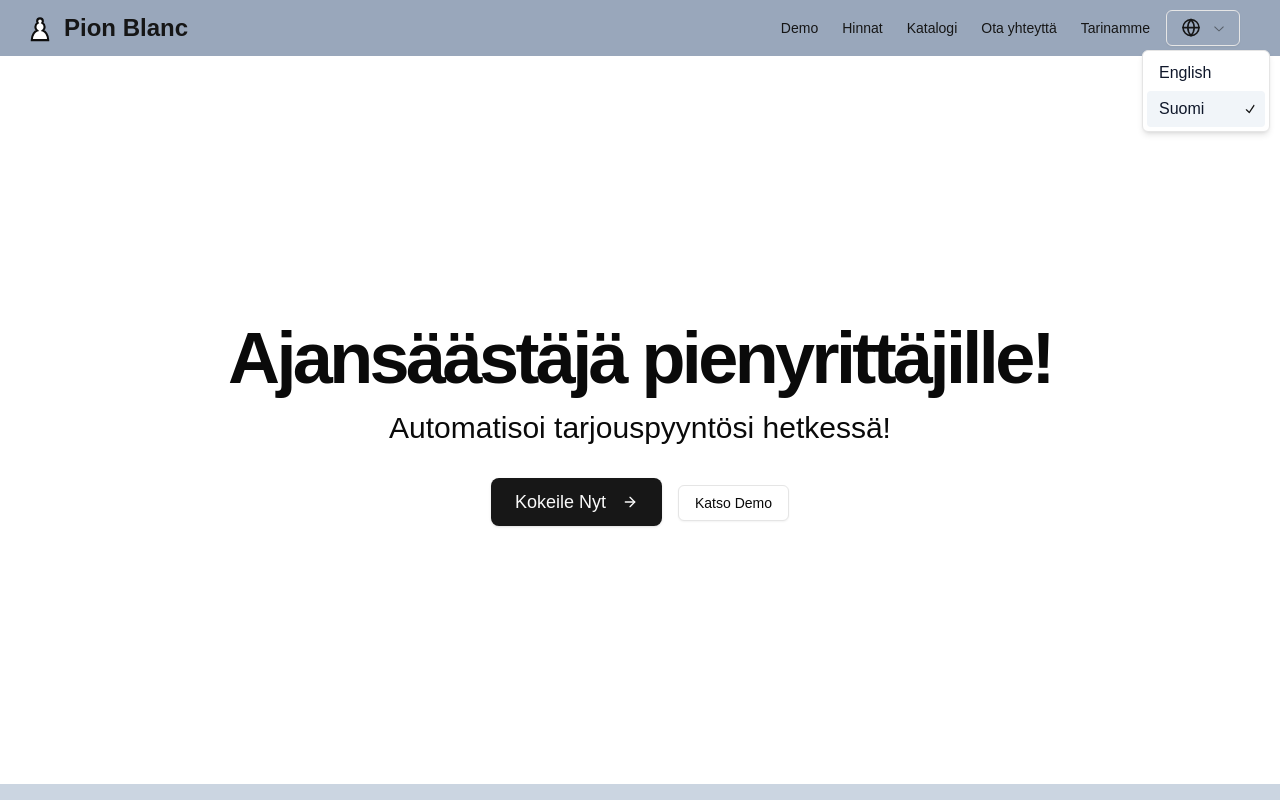
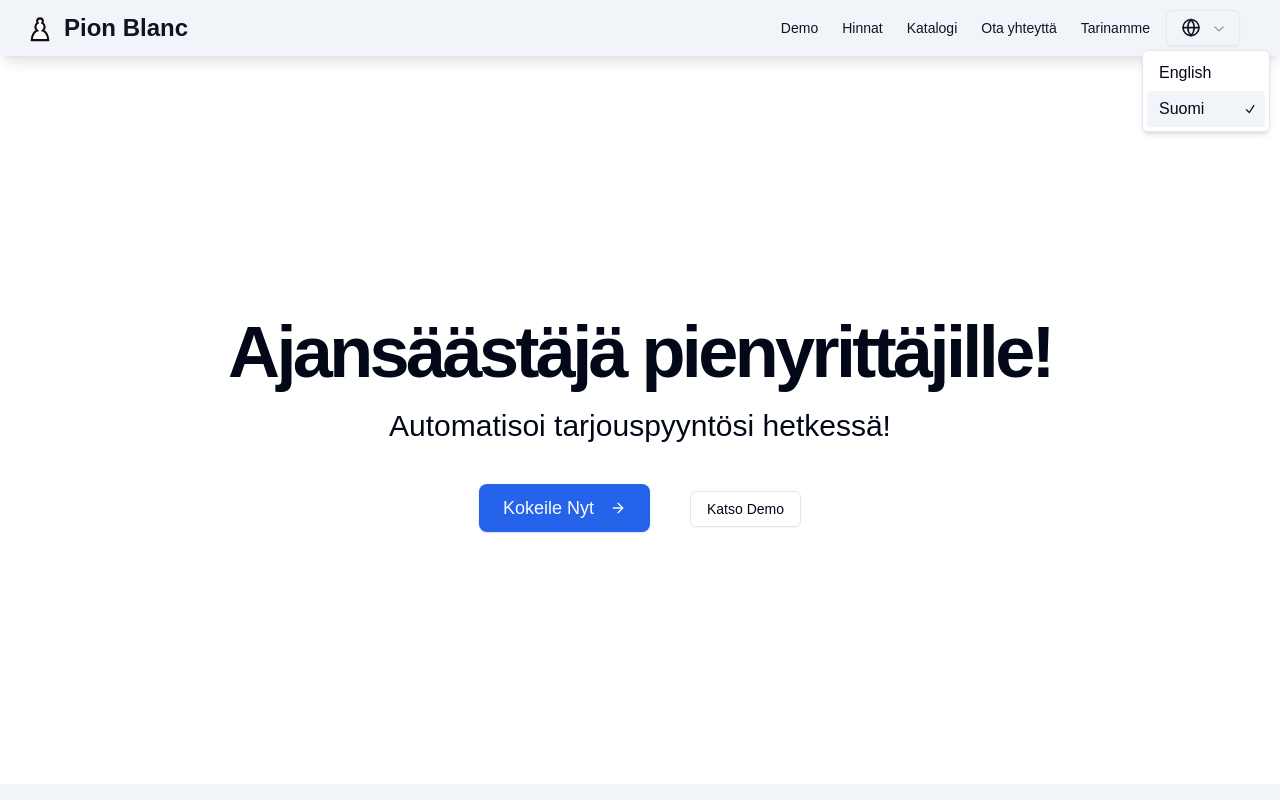
Before and after one commit to strengv1/pionblanc, a Next.js app in the folder homepage/: page / in a window 1280 px wide. Both pictures are taken after a click on the button 1203 px from the left and 28 px from the top of the page. Shown: the top 800 px of the page. Built offline with nearby package versions, Linux system fonts and the light colour scheme; no server answers.

Commit message:
colors and about-page footer

```diff
--- a/homepage/src/app/Footer.tsx
+++ b/homepage/src/app/Footer.tsx
@@ -5,8 +5,12 @@ export default function Footer() {
   const t = useTranslations('Footer');
 
   return (
-    <footer className="flex flex-col gap-2 sm:flex-row py-6 w-full shrink-0 items-center px-4 md:px-6 border-t">
-      <p className="text-xs text-gray-500 dark:text-gray-400">
+    <footer className="
+      flex flex-col gap-2 py-6 px-4 sm:flex-row w-full
+      items-center md:px-6 border-t
+      bg-border text-muted-foreground"
+    >
+      <p className="text-xs">
         © 2024 Pion Blanc Oy. {t("all_rights")}
       </p>
       <nav className="sm:ml-auto flex gap-4 sm:gap-6">
--- a/homepage/src/app/Header.tsx
+++ b/homepage/src/app/Header.tsx
@@ -6,9 +6,9 @@ export default function Header() {
   const t = useTranslations('Header');
 
   return (
-    <header className="p-4 lg:px-6 h-14 flex fixed w-full items-center bg-slate-400 opacity-95 z-10 top-0">
+    <header className="p-4 lg:px-6 h-14 flex fixed w-full items-center bg-muted text-foreground shadow-lg opacity-95 z-10 top-0">
       <Link className="flex items-center justify-center" href="/">
-        <img src="/pawn.svg" alt="Logo" className="h-7 w-7 md:h-7 md:w-7 lg:h-8 lg:w-8 text-primary" />
+        <img src="/pawn.svg" alt="Logo" className="h-7 w-7 md:h-7 md:w-7 lg:h-8 lg:w-8" />
         <span className="ml-2 text-lg md:text-xl lg:text-2xl font-bold">Pion Blanc</span>
       </Link>
       <nav className="ml-auto flex gap-4 sm:gap-6">
--- a/homepage/src/app/_components/DemoSection.tsx
+++ b/homepage/src/app/_components/DemoSection.tsx
@@ -45,13 +45,14 @@ export default function DemoSection() {
     return () => observer.disconnect(); // Cleanup on unmount
   }, [currentSection]);
 
-  const mobileScrollSectionClass = "flex flex-col gap-2 pt-6 py-12";
+  const mobileSectionClass = "px-7 py-32"
+  const mobileScrollSectionClass = "flex flex-col gap-2 pt-7";
   return (
-    <section id="demo" className="demo-section min-h-screen bg-slate-300 flex">
+    <section id="demo" className="demo-section min-h-screen bg-muted flex">
       {/* Mobile View */}
       <div className="flex flex-col md:hidden">
         {/* Video and Content 1 */}
-        <div className="w-full px-4 py-4">
+        <div className={`${mobileSectionClass}`}>
           <VideoPlayer
             src="/videos/ohjevideo1.mp4"
             controls
@@ -67,7 +68,7 @@ export default function DemoSection() {
         </div>
 
         {/* Video and Content 2 */}
-        <div className="w-full px-4 py-4">
+        <div className={`${mobileSectionClass}`}>
           <VideoPlayer
             src="/videos/ohjevideo2.mp4"
             controls
@@ -83,7 +84,7 @@ export default function DemoSection() {
         </div>
 
         {/* Video and Content 3 */}
-        <div className="w-full px-4 py-4">
+        <div className={`${mobileSectionClass}`}>
         <VideoPlayer
             src="/videos/ohjevideo3.mp4"
             controls
--- a/homepage/src/app/_components/LocaleSwitcherSelect.tsx
+++ b/homepage/src/app/_components/LocaleSwitcherSelect.tsx
@@ -55,13 +55,13 @@ export default function LocaleSwitcherSelect({
           {items.map((item) => (
             <SelectItem
               key={item.value}
-              className="flex cursor-default items-center px-3 text-base data-[highlighted]:bg-slate-100"
+              className="flex cursor-default items-center px-3 text-base data-[highlighted]:bg-muted"
               value={item.value}
             >
               <div className="mr-2 w-[1rem]">
                 {item.value === defaultValue}
               </div>
-              <span className="text-slate-900">{item.label}</span>
+              <span className="text-foreground">{item.label}</span>
             </SelectItem>
           ))}
         </SelectContent>
--- a/homepage/src/app/about/page.tsx
+++ b/homepage/src/app/about/page.tsx
@@ -1,8 +1,10 @@
 import { Card } from "@/components/ui/card";
 
 export default function About() {
+
+  const cardClass = "h-60 w-96 md:h-96 md:w-60 my-4 flex justify-center"
   return (
-    <div className="w-full flex flex-col items-center">
+    <div className="w-full flex flex-1 flex-col items-center">
       <div className="py-20 lg:py-32  text-left" style={{ minWidth:"80%" }}>
         <h1 className="font-bold">Tarinamme</h1>
         <p>
@@ -10,11 +12,11 @@ export default function About() {
         </p>
       </div>
 
-      <div className="w-full flex flex-col items-center md:flex-row md:justify-evenly p-4 lg:p-8 bg-slate-300">
-        <Card className="h-60 w-96 md:h-96 md:w-60 my-4 flex justify-center">Jan</Card>
-        <Card className="h-60 w-96 md:h-96 md:w-60 my-4 flex justify-center">Lauri</Card>
-        <Card className="h-60 w-96 md:h-96 md:w-60 my-4 flex justify-center">Ville</Card>
-        <Card className="h-60 w-96 md:h-96 md:w-60 my-4 flex justify-center">Onni</Card>
+      <div className="w-full p-5 grid grid-cols-1 md:grid-cols-2 lg:grid-cols-4 justify-items-center bg-muted">
+        <Card className={`${cardClass}`}>Jan</Card>
+        <Card className={`${cardClass}`}>Lauri</Card>
+        <Card className={`${cardClass}`}>Ville</Card>
+        <Card className={`${cardClass}`}>Onni</Card>
       </div>
     </div>
   )
--- a/homepage/src/app/globals.css
+++ b/homepage/src/app/globals.css
@@ -9,51 +9,52 @@ body {
 @layer base {
   :root {
     --background: 0 0% 100%;
-    --foreground: 0 0% 3.9%;
+    --foreground: 222.2 84% 4.9%;
     --card: 0 0% 100%;
-    --card-foreground: 0 0% 3.9%;
+    --card-foreground: 222.2 84% 4.9%;
     --popover: 0 0% 100%;
-    --popover-foreground: 0 0% 3.9%;
-    --primary: 0 0% 9%;
-    --primary-foreground: 0 0% 98%;
-    --secondary: 0 0% 96.1%;
-    --secondary-foreground: 0 0% 9%;
-    --muted: 0 0% 96.1%;
-    --muted-foreground: 0 0% 45.1%;
-    --accent: 0 0% 96.1%;
-    --accent-foreground: 0 0% 9%;
+    --popover-foreground: 222.2 84% 4.9%;
+    --primary: 221.2 83.2% 53.3%;
+    --primary-foreground: 210 40% 98%;
+    --secondary: 210 40% 96.1%;
+    --secondary-foreground: 222.2 47.4% 11.2%;
+    --muted: 210 40% 96.1%;
+    --muted-foreground: 215.4 16.3% 46.9%;
+    --accent: 210 40% 96.1%;
+    --accent-foreground: 222.2 47.4% 11.2%;
     --destructive: 0 84.2% 60.2%;
-    --destructive-foreground: 0 0% 98%;
-    --border: 0 0% 89.8%;
-    --input: 0 0% 89.8%;
-    --ring: 0 0% 3.9%;
+    --destructive-foreground: 210 40% 98%;
+    --border: 214.3 31.8% 91.4%;
+    --input: 214.3 31.8% 91.4%;
+    --ring: 221.2 83.2% 53.3%;
+    --radius: 0.5rem;
     --chart-1: 12 76% 61%;
     --chart-2: 173 58% 39%;
     --chart-3: 197 37% 24%;
     --chart-4: 43 74% 66%;
     --chart-5: 27 87% 67%;
-    --radius: 0.5rem;
   }
+
   .dark {
-    --background: 0 0% 3.9%;
-    --foreground: 0 0% 98%;
-    --card: 0 0% 3.9%;
-    --card-foreground: 0 0% 98%;
-    --popover: 0 0% 3.9%;
-    --popover-foreground: 0 0% 98%;
-    --primary: 0 0% 98%;
-    --primary-foreground: 0 0% 9%;
-    --secondary: 0 0% 14.9%;
-    --secondary-foreground: 0 0% 98%;
-    --muted: 0 0% 14.9%;
-    --muted-foreground: 0 0% 63.9%;
-    --accent: 0 0% 14.9%;
-    --accent-foreground: 0 0% 98%;
+    --background: 222.2 84% 4.9%;
+    --foreground: 210 40% 98%;
+    --card: 222.2 84% 4.9%;
+    --card-foreground: 210 40% 98%;
+    --popover: 222.2 84% 4.9%;
+    --popover-foreground: 210 40% 98%;
+    --primary: 217.2 91.2% 59.8%;
+    --primary-foreground: 222.2 47.4% 11.2%;
+    --secondary: 217.2 32.6% 17.5%;
+    --secondary-foreground: 210 40% 98%;
+    --muted: 217.2 32.6% 17.5%;
+    --muted-foreground: 215 20.2% 65.1%;
+    --accent: 217.2 32.6% 17.5%;
+    --accent-foreground: 210 40% 98%;
     --destructive: 0 62.8% 30.6%;
-    --destructive-foreground: 0 0% 98%;
-    --border: 0 0% 14.9%;
-    --input: 0 0% 14.9%;
-    --ring: 0 0% 83.1%;
+    --destructive-foreground: 210 40% 98%;
+    --border: 217.2 32.6% 17.5%;
+    --input: 217.2 32.6% 17.5%;
+    --ring: 224.3 76.3% 48%;
     --chart-1: 220 70% 50%;
     --chart-2: 160 60% 45%;
     --chart-3: 30 80% 55%;
--- a/homepage/src/app/layout.tsx
+++ b/homepage/src/app/layout.tsx
@@ -16,7 +16,7 @@ export default async function RootLayout({
 
   return (
     <html lang={locale}>
-      <body>
+      <body className="flex flex-col min-h-screen">
         <Header />
 
         <NextIntlClientProvider messages={messages}>
--- a/homepage/src/app/page.tsx
+++ b/homepage/src/app/page.tsx
@@ -18,11 +18,10 @@ export default function LandingPage() {
 
         {/* Hero Section */}
         <section className="
-            w-full flex items-center justify-center text-center text-balance
-            flex-col gap-8 px-4"
+            w-full flex items-center justify-center text-center text-balance flex-col gap-10"
           style={{ height: "90svh" }}
         >
-          <div className="flex flex-col gap-4">
+          <div className="flex flex-col gap-5">
             <h1 className="font-bold tracking-tighter text-5xl lg:text-6xl xl:text-7xl">
               {t("hero_title")}
             </h1>
@@ -30,7 +29,7 @@ export default function LandingPage() {
               {t("hero_desc")}
             </p>
           </div>
-          <div className="space-x-4">
+          <div className="space-x-10">
             <Link href="https://tarjousgeneraattori.vercel.app/" target="_blank">
               <Button className="text-lg p-6 rounded-lg">
                 {t("call_to_action")} <ArrowRight className="ml-2 h-4 w-4" />
@@ -38,7 +37,7 @@ export default function LandingPage() {
             </Link>
 
             <Link href="/#demo">
-              <Button variant="outline">
+              <Button variant="outline" className="hover:bg-primary/5">
                 {t("secondary_cta")}
               </Button>
             </Link>
```
